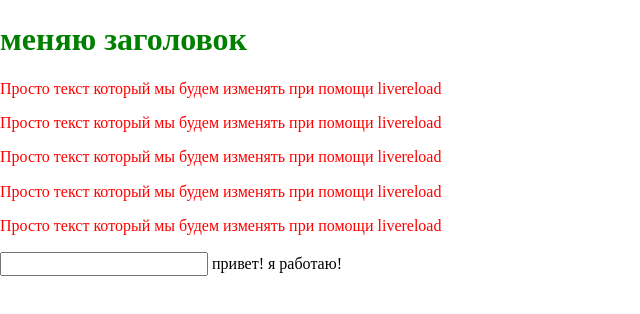
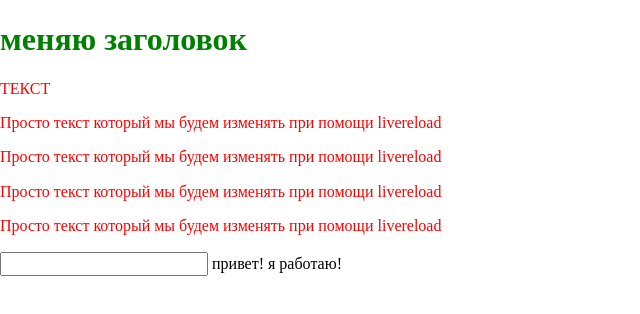
Before and after one commit to dashaetc/workflow1, a website: page src/index.html in a window 1280 px wide. Shown: the whole page, without its empty margins (0-640 px from the left). Drawn offline with nearby package versions, Linux system fonts and the light colour scheme.

Commit message:
index html

```diff
--- a/src/index.html
+++ b/src/index.html
@@ -8,7 +8,7 @@
 </head>
 <body>
 	<h1>меняю заголовок</h1>
-	<p>Просто текст который мы будем изменять при помощи livereload</p>
+	<p>ТЕКСТ</p>
 	<p>Просто текст который мы будем изменять при помощи livereload</p>
 	<p>Просто текст который мы будем изменять при помощи livereload</p>
 	<p>Просто текст который мы будем изменять при помощи livereload</p>
```
